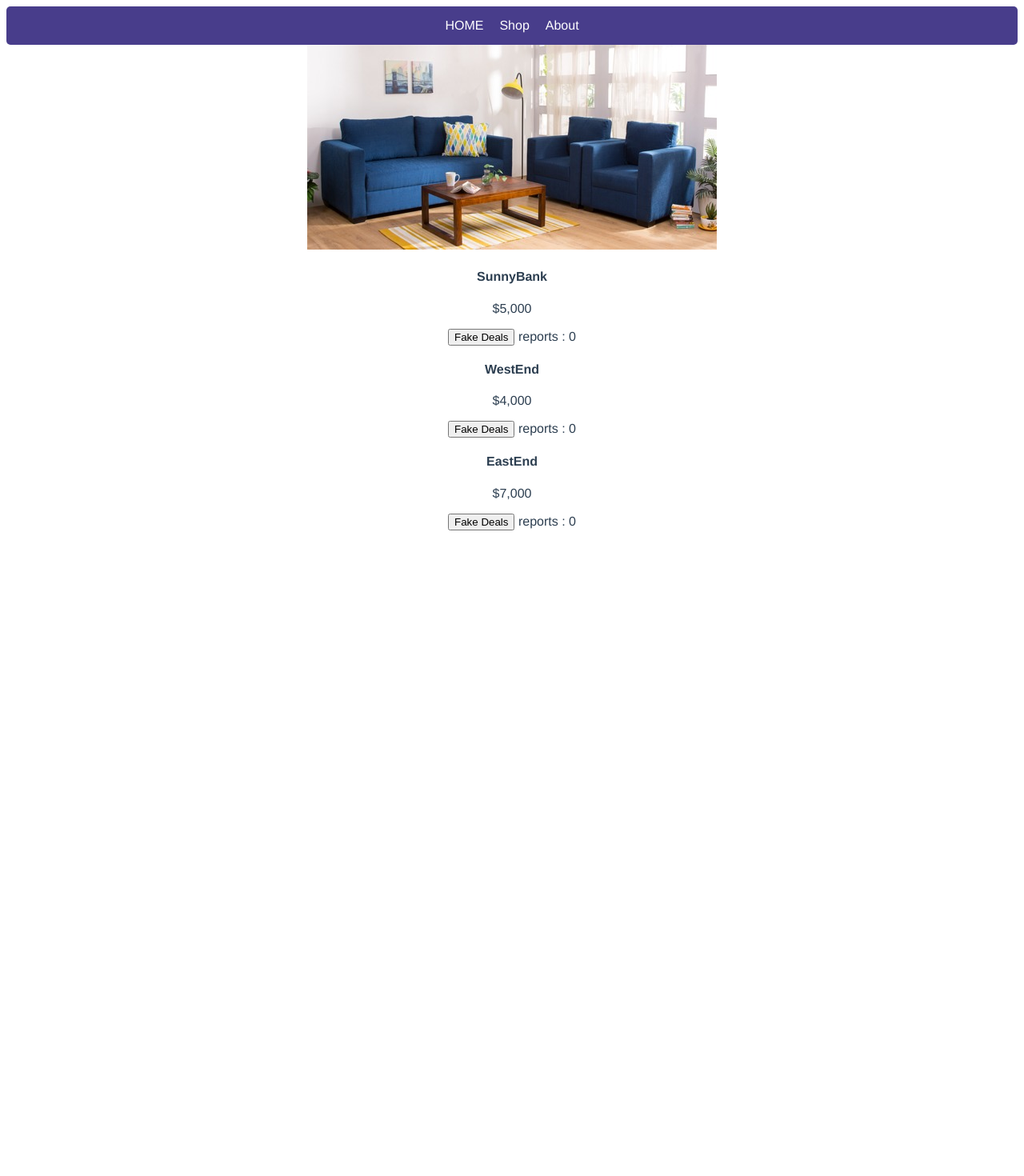
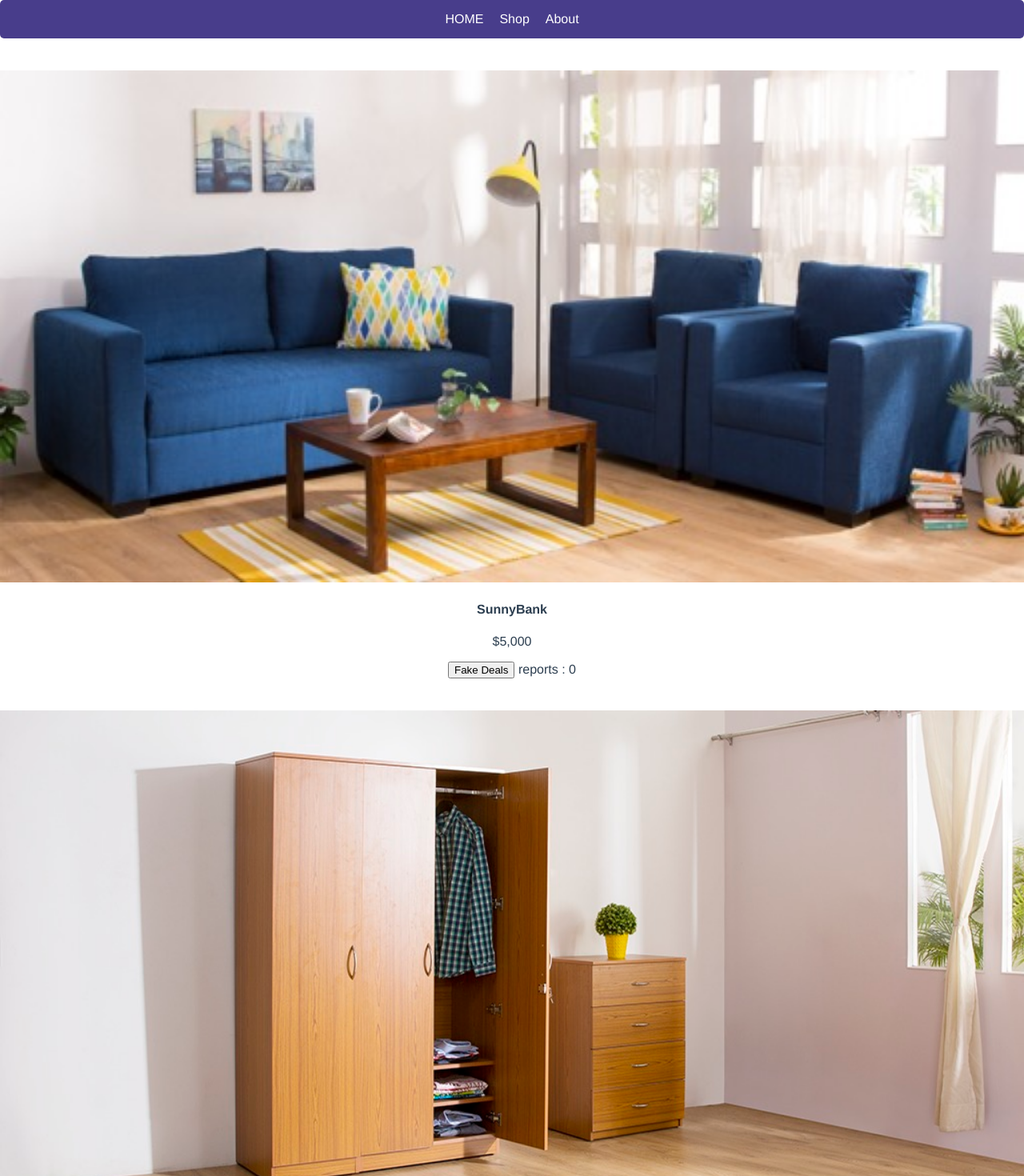
Before and after one commit to DrInnovatio/RealEstateVue, a Vue app: page / in a window 1280 px wide. Shown: the top 1470 px of the page at 80% size. Before the commit the page ends 800 px from the top, so only its background shows below. Built offline with nearby package versions, Linux system fonts and the light colour scheme.

Commit message:
created a modal window.

```diff
--- a/src/App.vue
+++ b/src/App.vue
@@ -1,4 +1,13 @@
 <template>
+
+  <div class="black-bg" v-if="isModalWindowOpen == true">
+    <div class="white-bg">
+      <h4>Information</h4>
+      <p>Contents</p>
+
+    </div>
+  </div>
+
   <div class="menu">
     <a v-for="(a, i) in menu" :key="i">{{ a }}</a>
   </div>
@@ -9,19 +18,21 @@
   </div> -->
 
   <div>
-    <img src="./assets/room0.jpg" alt="">
-    <h4>{{products[0]}}</h4>
+    <img src="./assets/room0.jpg" class="room-img" alt="">
+    <h4 @click="isModalWindowOpen = true">{{products[0]}}</h4>
     <p>$5,000</p>
     <button @click="reports[0] += 1" >Fake Deals</button> <span>reports : {{reports[0]}}</span>
   </div>
 
   <div>
+    <img src="./assets/room1.jpg" class="room-img" alt="">
     <h4>{{products[1]}}</h4>
     <p>$4,000</p>
     <button @click="reports[1] += 1"  >Fake Deals</button> <span>reports : {{reports[1]}}</span>
   </div>
 
   <div>
+    <img src="./assets/room2.jpg" class="room-img" alt="">
     <h4>{{products[2]}}</h4>
     <p>$7,000</p>
     <button @click="reports[2] += 1" >Fake Deals</button> <span>reports : {{reports[2]}}</span>
@@ -42,15 +53,7 @@ export default {
   name: 'App',
   data(){
     return{
-      // rooms: data,
-      // closeModal: true,
-      // isModalWindowOpen: false,
-      // call: [0, 0, 0,],
-      // items: ['Home', 'Earl Estate', 'About'],
-      // products: ['SunnyBank', 'WestEnd', 'EastEnd'],
-      // cities: ['Sydney', 'New York', 'Tokyo'],
-      // cars: ["Hyundai", "Benz", "Toyota", "Honda", "Mazda"],
-      // price: [2000, 3200, 1900]
+      isModalWindowOpen: false,
       reports: [0, 0, 0],
       menu: ["HOME", "Shop", "About"],
       products: ['SunnyBank', 'WestEnd', 'EastEnd']
@@ -69,6 +72,30 @@ export default {
 </script>
 
 <style>
+
+body {
+  margin: 0
+}
+
+div {
+  box-sizing: border-box;
+}
+
+.black-bg {
+  width: 100%;
+  height: 20%;
+  background: black;
+  position: fixed;
+  padding: 20px;
+}
+
+.white-bg {
+  width: 100%;
+  background: wheat;
+  border-radius: 8px;
+  padding: 20px;
+}
+
 #app {
   font-family: Avenir, Helvetica, Arial, sans-serif;
   -webkit-font-smoothing: antialiased;
@@ -94,23 +121,8 @@ export default {
 }
 
 .room-img{
-  width: 10%;
+  width: 100%;
   margin-top: 40px;
-}
-
-.black-bg {
-  width:20%;
-  height: 30%;
-  background: black;
-  position: fixed;
-  padding: 20px;
-}
-
-.white-bg {
-  width: 80%;
-  background: white;
-  border-radius: 8px;
-  padding: 20px;
 }
 
 .bt1 {
```
